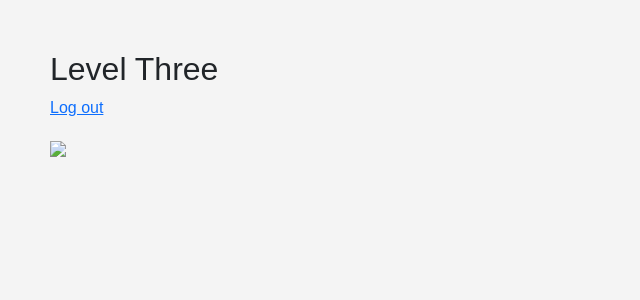
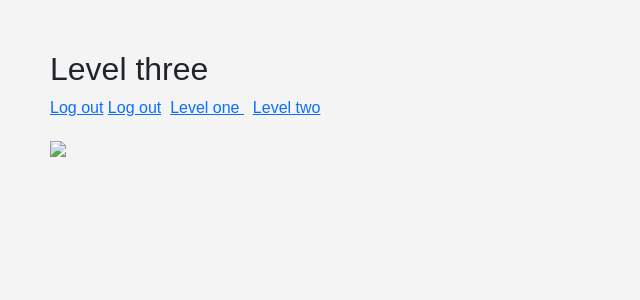
Before and after one commit to ovirce/TSP, a PHP site: page /Level_three.php in a window 1280 px wide. Shown: the top 300 px of the page, without its empty margins (0-640 px from the left). Run offline with PHP 8.4, Linux system fonts and the light colour scheme.

Commit message:
Add files via upload

```diff
--- a/Level_three.php
+++ b/Level_three.php
@@ -10,8 +10,11 @@
     <link rel="stylesheet" href="https://cdn.jsdelivr.net/npm/bootstrap@5.2.2/dist/css/bootstrap.min.css" integrity="sha384-Zenh87qX5JnK2Jl0vWa8Ck2rdkQ2Bzep5IDxbcnCeuOxjzrPF/et3URy9Bv1WTRi" crossorigin="anonymous">
     <link rel="stylesheet" href="style.css">
     <script src="scripts/index.js"></script>
-    <h2>Level Three</h2>
-    <p><a href="logout.php">Log out</a></p>
+    <h2>Level three</h2>
+    <a href="logout.php">Log out</a>
+    <a href="logout.php">Log out</a>&nbsp;
+    <a href="Level_one.php"> Level one </a>&nbsp;
+    <a href="Level_two.php">Level two</a></p>
     <img src="" alt=" ">
     <img scr=" " alt="">
   </body>
```
